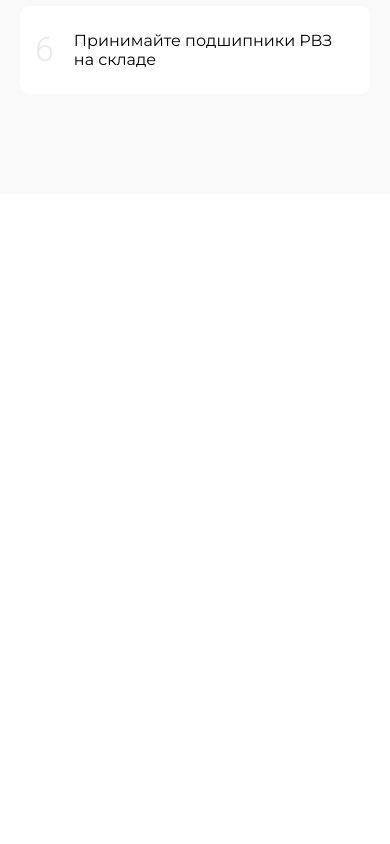
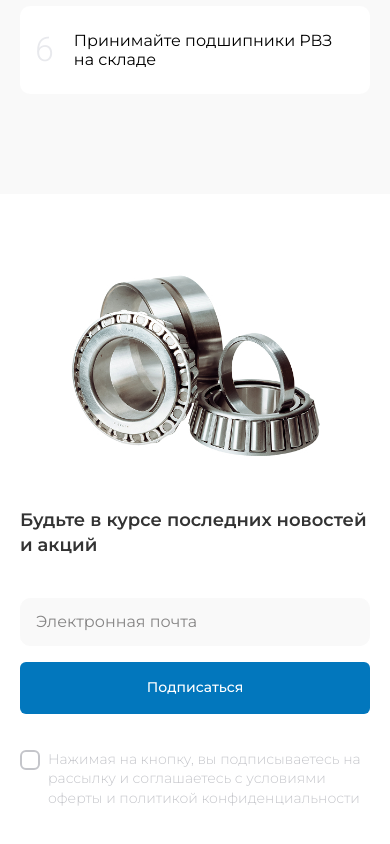
Before and after one commit to Niakrist/rvzgroup, a Next.js app: page / in a window 390 px wide. Shown: the part 5689-6533 px from the top of the page. Before the commit the page ends 5883 px from the top, so only its background shows below. Built offline with nearby package versions, Linux system fonts and the light colour scheme.

Commit message:
feat: emplement Agreement

```diff
--- a/src/app/page.tsx
+++ b/src/app/page.tsx
@@ -4,6 +4,7 @@ import {
   CategoryList,
   PopularProduct,
   PromoSlider,
+  Subscribe,
   WeWork,
 } from "@/components";
 
@@ -16,6 +17,7 @@ export default function Home() {
       <Advantage />
       <AboutCompany />
       <WeWork />
+      <Subscribe />
     </main>
   );
 }
--- a/src/components/Icon/Icon.tsx
+++ b/src/components/Icon/Icon.tsx
@@ -3,6 +3,7 @@ import IconArrow from "./icons/IconArrow";
 import IconArrowDown from "./icons/IconArrowDown";
 import IconBookmark from "./icons/IconBookmark";
 import IconCart from "./icons/IconCart";
+import IconCheckbox from "./icons/IconCheckbox";
 import IconLogo from "./icons/IconLogo";
 import IconSearch from "./icons/IconSearch";
 
@@ -13,7 +14,8 @@ interface IIconProps extends React.SVGProps<SVGSVGElement> {
     | "iconBookmark"
     | "iconCart"
     | "iconSearch"
-    | "iconArrow";
+    | "iconArrow"
+    | "iconCheckbox";
   className?: string;
 }
 
@@ -25,6 +27,7 @@ export const Icon: React.FC<IIconProps> = ({ name, className }) => {
     iconCart: <IconCart className={className} />,
     iconSearch: <IconSearch className={className} />,
     iconArrow: <IconArrow className={className} />,
+    iconCheckbox: <IconCheckbox className={className} />,
   };
 
   return icons[name];
--- /dev/null
+++ b/src/components/Icon/icons/IconCheckbox.tsx
@@ -0,0 +1,26 @@
+import React from "react";
+
+interface IIconCheckboxProps extends React.SVGProps<SVGSVGElement> {
+  className?: string;
+}
+
+const IconCheckbox: React.FC<IIconCheckboxProps> = ({ className }) => {
+  return (
+    <svg
+      className={className}
+      width="0"
+      height="0"
+      viewBox="0 0 10 8"
+      fill="none"
+      xmlns="http://www.w3.org/2000/svg">
+      <path
+        fillRule="evenodd"
+        clipRule="evenodd"
+        d="M3.81345 7.12319C3.62245 7.12319 3.42945 7.05019 3.28345 6.90319L0.909447 4.53019C0.616447 4.23719 0.616447 3.76319 0.909447 3.47019C1.20245 3.17719 1.67645 3.17719 1.96945 3.47019L3.81345 5.31219L8.02945 1.09719C8.32245 0.804191 8.79645 0.804191 9.08945 1.09719C9.38245 1.39019 9.38245 1.86419 9.08945 2.15719L4.34345 6.90319C4.19745 7.05019 4.00545 7.12319 3.81345 7.12319Z"
+        fill="currentColor"
+      />
+    </svg>
+  );
+};
+
+export default IconCheckbox;
--- /dev/null
+++ b/src/components/Subscribe/Subscribe.module.css
@@ -0,0 +1,104 @@
+.section {
+  padding: 70px 0;
+}
+
+.container {
+  max-width: 1304px;
+  padding: 0px 20px;
+  margin: 0 auto;
+}
+
+.wrapper {
+  display: flex;
+  align-items: center;
+  column-gap: 40px;
+}
+
+.form {
+  margin-top: 40px;
+  display: grid;
+  grid-template-columns: minmax(100px, 404px) 157px;
+  column-gap: 10px;
+}
+
+.input {
+  padding: 15px;
+  border-radius: 10px;
+  background-color: var(--grey1);
+  box-shadow: 0 4px 4px 0 rgba(0, 0, 0, 0);
+  border: 1px solid var(--grey1);
+  transition: border 0.2s, box-shadow 0.2s;
+}
+
+.input::placeholder {
+  font-family: var(--font-family);
+  font-weight: 400;
+  font-size: 16px;
+  line-height: 1.4;
+  color: var(--grey4);
+}
+
+.input:hover {
+  box-shadow: 0 4px 4px 0 rgba(0, 0, 0, 0.25);
+  border: 1px solid var(--blue);
+}
+
+.button {
+  padding: 16px 30px;
+  background-color: var(--blue);
+  box-shadow: 0 4px 4px 0 rgba(0, 0, 0, 0);
+  border-radius: 6px;
+
+  font-family: var(--font-family);
+  font-weight: 500;
+  font-size: 14px;
+  line-height: 1.4;
+  color: var(--white);
+  transition: background-color 0.2s, box-shadow 0.2s;
+}
+
+.button:hover {
+  box-shadow: 0 4px 4px 0 rgba(0, 0, 0, 0.25);
+  background-color: var(--blue2);
+}
+
+.agreement {
+  margin-top: 20px;
+  grid-column: 1 / 3;
+  grid-row: 2 / 3;
+}
+
+@media (max-width: 1023px) {
+  .wrapper {
+    flex-direction: column-reverse;
+    column-gap: 0px;
+  }
+
+  .form {
+    grid-template-columns: minmax(100px, 1fr) 157px;
+  }
+  .img {
+    margin-bottom: 40px;
+  }
+}
+
+@media (max-width: 767px) {
+  .form {
+    grid-template-columns: 1fr;
+    column-gap: 0;
+    row-gap: 16px;
+  }
+
+  .input {
+    grid-column: 1 / 2;
+    grid-row: 1 / 2;
+  }
+  .button {
+    grid-column: 1 / 2;
+    grid-row: 2 / 3;
+  }
+  .agreement {
+    grid-column: 1 / 2;
+    grid-row: 3 / 4;
+  }
+}
--- /dev/null
+++ b/src/components/Subscribe/Subscribe.tsx
@@ -0,0 +1,33 @@
+import { Agreement, Htag } from "@/ui";
+import React from "react";
+
+import styles from "./Subscribe.module.css";
+
+export const Subscribe = () => {
+  return (
+    <section className={styles.section}>
+      <div className={styles.container}>
+        <div className={styles.wrapper}>
+          <div className={styles.content}>
+            <Htag size="medium">Будьте в курсе последних новостей и акций</Htag>
+
+            <form className={styles.form}>
+              <input
+                className={styles.input}
+                type="text"
+                placeholder="Электронная почта"
+              />
+              <button className={styles.button}>Подписаться</button>
+              <div className={styles.agreement}>
+                <Agreement color="grey" />
+              </div>
+            </form>
+          </div>
+          <div className={styles.img}>
+            <img src="./subscribe.jpg" alt="Подписка" />
+          </div>
+        </div>
+      </div>
+    </section>
+  );
+};
--- a/src/components/index.ts
+++ b/src/components/index.ts
@@ -8,3 +8,4 @@ export * from "./PopularProduct/PopularProduct";
 export * from "./Advantage/Advantage";
 export * from "./AboutCompany/AboutCompany";
 export * from "./WeWork/WeWork";
+export * from "./Subscribe/Subscribe";
--- /dev/null
+++ b/src/ui/Agreement/Agreement.module.css
@@ -0,0 +1,51 @@
+.label {
+  display: flex;
+  column-gap: 8px;
+  font-family: var(--font-family);
+  font-weight: 300;
+  font-size: 14px;
+  line-height: 1.4;
+  cursor: pointer;
+  user-select: none;
+}
+
+.checkbox {
+  display: none;
+}
+
+.iconCheckbox {
+  min-width: 20px;
+  height: 20px;
+  border-radius: 6px;
+  display: flex;
+  align-items: center;
+  justify-content: center;
+}
+
+.icon {
+  min-width: 10;
+  min-height: 8px;
+}
+
+.grey {
+  color: var(--grey3);
+}
+
+.grey .iconCheckbox {
+  border: 2px solid var(--grey3);
+}
+
+.blue {
+  color: var(--blue);
+}
+
+.blue .iconCheckbox {
+  border: 2px solid var(--blue);
+}
+
+@media (max-width) {
+  .label {
+    font-size: 10px;
+    color: var(--grey3);
+  }
+}
--- /dev/null
+++ b/src/ui/Agreement/Agreement.props.ts
@@ -0,0 +1,3 @@
+export interface IAgreementProps {
+  color: "grey" | "blue";
+}
--- /dev/null
+++ b/src/ui/Agreement/Agreement.tsx
@@ -0,0 +1,29 @@
+"use client";
+import React, { useState } from "react";
+import { Icon } from "@/components";
+import cn from "classnames";
+
+import styles from "./Agreement.module.css";
+import { IAgreementProps } from "./Agreement.props";
+export const Agreement: React.FC<IAgreementProps> = ({ color }) => {
+  const [isCheck, setIsCheck] = useState<boolean>(false);
+  return (
+    <>
+      <input
+        className={styles.checkbox}
+        checked={isCheck}
+        onChange={() => setIsCheck(!isCheck)}
+        id="agreement"
+        type="checkbox"
+        name=""
+      />
+      <label className={cn(styles.label, styles[color])} htmlFor="agreement">
+        <div className={styles.iconCheckbox}>
+          {isCheck && <Icon name="iconCheckbox" className={styles.icon} />}
+        </div>
+        Нажимая на кнопку, вы подписываетесь на рассылку и соглашаетесь с
+        условиями оферты и политикой конфиденциальности
+      </label>
+    </>
+  );
+};
--- a/src/ui/index.ts
+++ b/src/ui/index.ts
@@ -1,3 +1,4 @@
 export * from "./Button/Button";
 export * from "./BubbleList/BubbleList";
 export * from "./Htag/Htag";
+export * from "./Agreement/Agreement";
```
Also changed, not shown: public/subscribe.jpg (added), src/components/Subscribe/Subscribe.props.ts (added).
